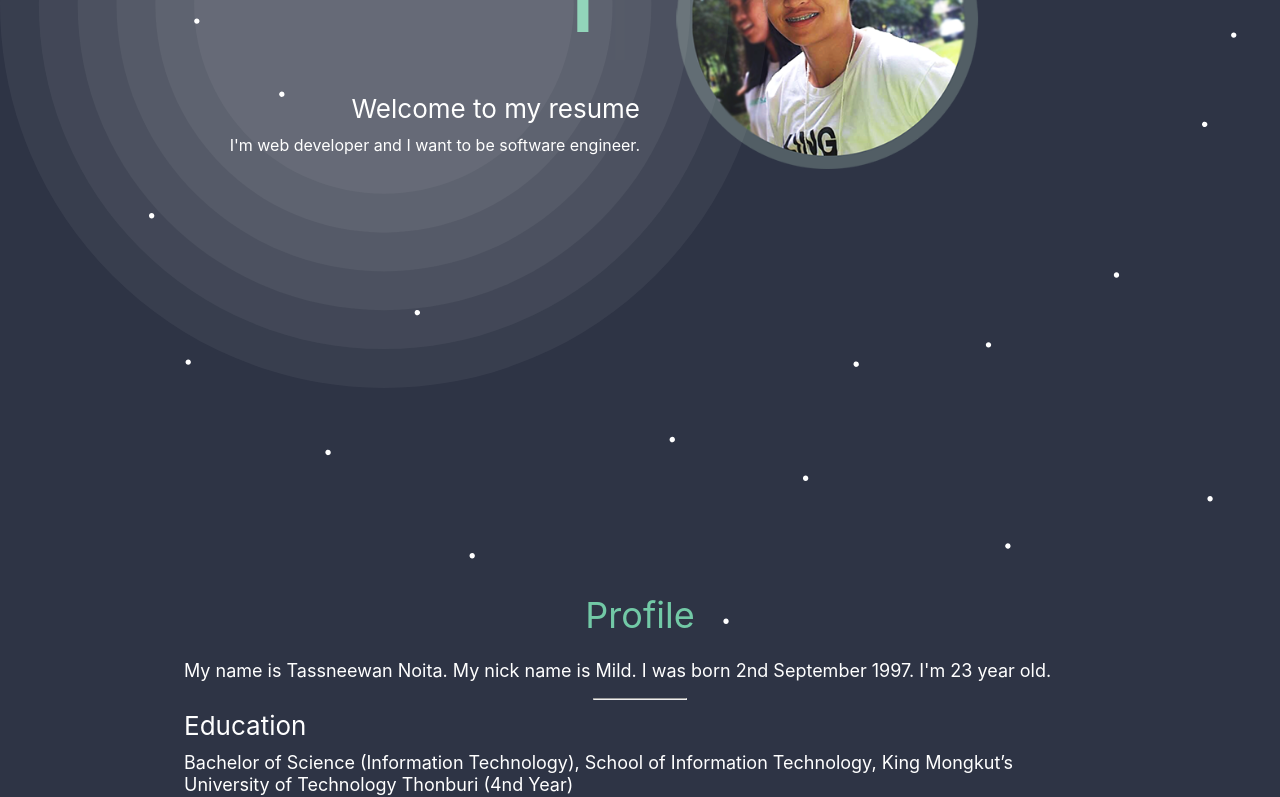
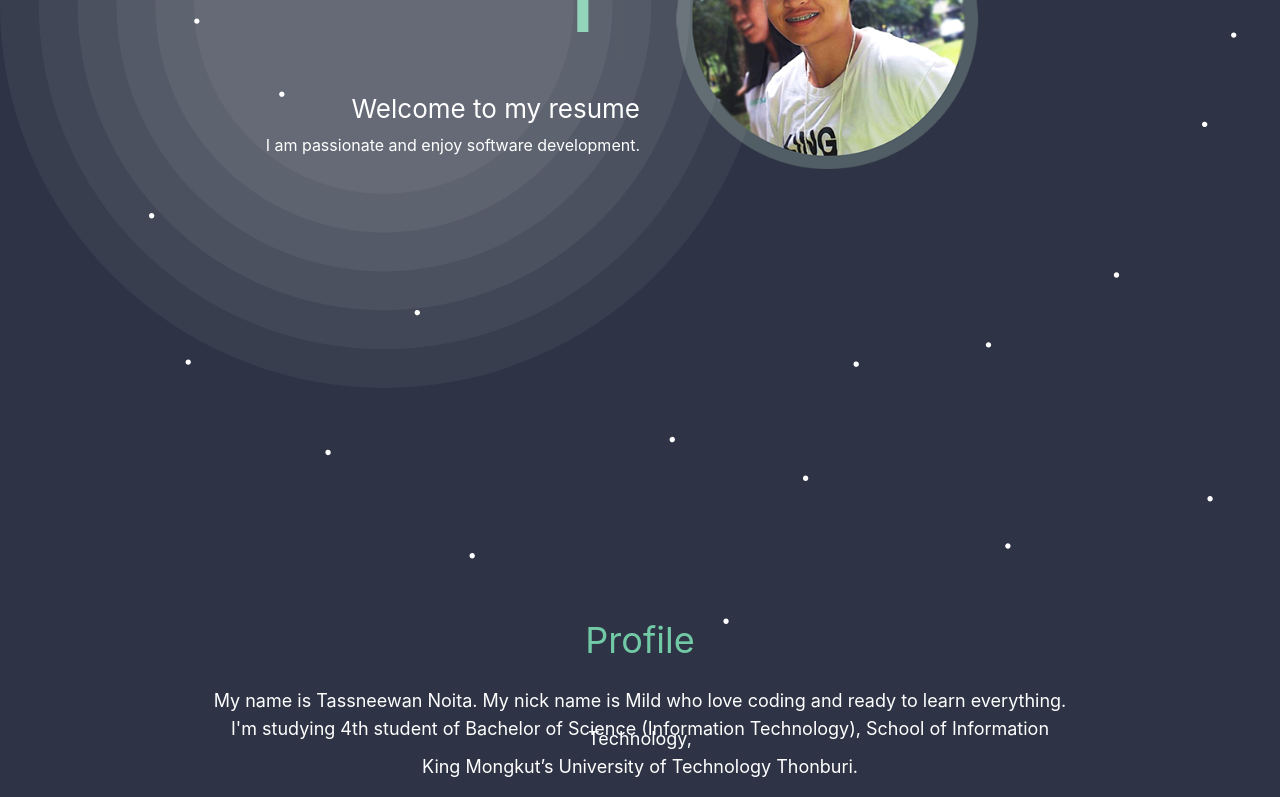
Before and after one commit to mild20091931/mild-portfolio, a React (Create React App) app: page / in a window 1280 px wide. Shown: the part 380-1177 px from the top of the page. Built offline with nearby package versions, Linux system fonts and the light colour scheme.

Commit message:
UPdate resume

```diff
--- a/src/component/Home/index.js
+++ b/src/component/Home/index.js
@@ -32,7 +32,7 @@ class index extends Component {
         />
         </Hello>
           <Welcome>Welcome to my resume</Welcome>
-          <FontText>I'm web developer and I want to be software engineer.</FontText>
+          <FontText>I am passionate and enjoy software development.</FontText>
         </Grid>
         <Grid item lg={6}>
           <Img src={'profile.png'}/>
--- a/src/component/Profile/index.js
+++ b/src/component/Profile/index.js
@@ -49,12 +49,9 @@ class index extends Component {
       <Container maxWidth="md">
         <Grid item md="12" justify="center">
           <Title textAlign='center' lineHeight='40px'>Profile</Title>
-          <Header>My name is Tassneewan Noita. My nick name is Mild. I was born 2nd September 1997. I'm 23 year old.</Header>
-        </Grid>
-        <Hr/>
-        <Grid item md="12">
-          <Subtitle lineHeight='0px'>Education</Subtitle>
-          <Header lineHeight='22px'>Bachelor of Science (Information Technology), School of Information Technology, King Mongkut’s University of Technology Thonburi (4nd Year)</Header>
+          <Header lineHeight='10px' textAlign="center">My name is Tassneewan Noita. My nick name is Mild who love coding and ready to learn everything. </Header>
+          <Header lineHeight='10px' textAlign="center">I'm studying 4th student of Bachelor of Science (Information Technology), School of Information Technology,</Header>
+          <Header lineHeight='10px' textAlign="center">King Mongkut’s University of Technology Thonburi.</Header>
         </Grid>
         <Hr/>
         <Grid item md="12">
```
